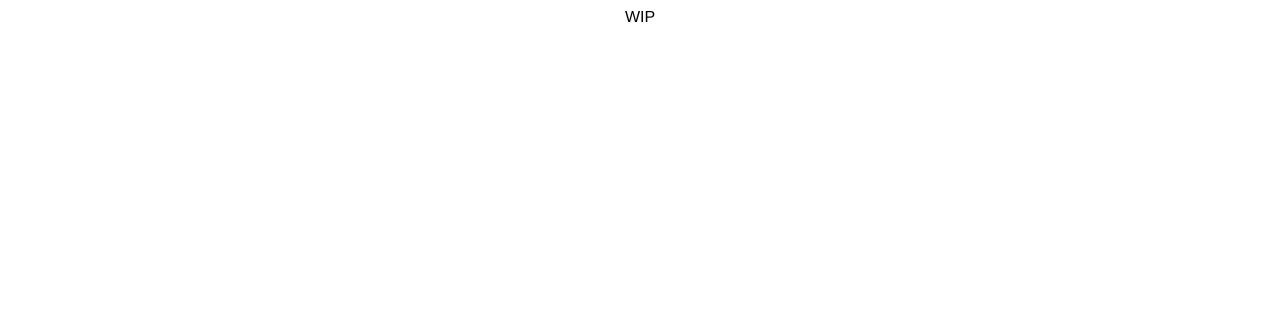
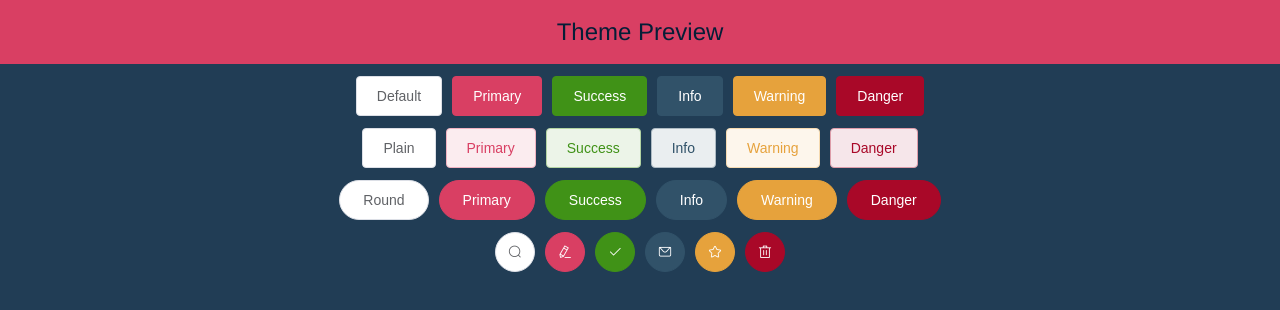
Before and after one commit to alex-c/firefly, a Vue app in the folder firefly-frontend/: page / in a window 1280 px wide. Shown: the top 310 px of the page. Built offline with nearby package versions, Linux system fonts and the light colour scheme.

Commit message:
Added Element UI, i18n and themes

```diff
--- a/firefly-frontend/package.json
+++ b/firefly-frontend/package.json
@@ -17,7 +17,9 @@
   },
   "dependencies": {
     "core-js": "^3.6.4",
+    "element-ui": "^2.13.0",
     "vue": "^2.6.11",
+    "vue-i18n": "^8.15.5",
     "vue-router": "^3.1.5",
     "vuex": "^3.1.2"
   },
--- a/firefly-frontend/public/index.html
+++ b/firefly-frontend/public/index.html
@@ -1,5 +1,5 @@
 <!DOCTYPE html>
-<html lang="en">
+<html lang="en" class="dark">
   <head>
     <meta charset="utf-8">
     <meta http-equiv="X-UA-Compatible" content="IE=edge">
--- a/firefly-frontend/src/App.vue
+++ b/firefly-frontend/src/App.vue
@@ -1,12 +1,64 @@
 <template>
-  <div id="app">WIP</div>
+  <div id="app">
+    <div class="header">Theme Preview</div>
+    <el-row>
+      <el-button>Default</el-button>
+      <el-button type="primary">Primary</el-button>
+      <el-button type="success">Success</el-button>
+      <el-button type="info">Info</el-button>
+      <el-button type="warning">Warning</el-button>
+      <el-button type="danger">Danger</el-button>
+    </el-row>
+    <el-row>
+      <el-button plain>Plain</el-button>
+      <el-button type="primary" plain>Primary</el-button>
+      <el-button type="success" plain>Success</el-button>
+      <el-button type="info" plain>Info</el-button>
+      <el-button type="warning" plain>Warning</el-button>
+      <el-button type="danger" plain>Danger</el-button>
+    </el-row>
+    <el-row>
+      <el-button round>Round</el-button>
+      <el-button type="primary" round>Primary</el-button>
+      <el-button type="success" round>Success</el-button>
+      <el-button type="info" round>Info</el-button>
+      <el-button type="warning" round>Warning</el-button>
+      <el-button type="danger" round>Danger</el-button>
+    </el-row>
+    <el-row>
+      <el-button icon="el-icon-search" circle></el-button>
+      <el-button type="primary" icon="el-icon-edit" circle></el-button>
+      <el-button type="success" icon="el-icon-check" circle></el-button>
+      <el-button type="info" icon="el-icon-message" circle></el-button>
+      <el-button type="warning" icon="el-icon-star-off" circle></el-button>
+      <el-button type="danger" icon="el-icon-delete" circle></el-button>
+    </el-row>
+  </div>
 </template>
 
 <style lang="scss">
+@import './style/themes.scss';
+
+body {
+  background-color: var($--theme-background);
+  margin: 0;
+}
+
 #app {
   font-family: Avenir, Helvetica, Arial, sans-serif;
   -webkit-font-smoothing: antialiased;
   -moz-osx-font-smoothing: grayscale;
   text-align: center;
+  color: var($--theme-foreground);
+}
+
+.header {
+  background-color: var($--theme-primary);
+  padding: 18px;
+  font-size: 24px;
+}
+
+.el-row {
+  margin-top: 12px;
 }
 </style>
--- /dev/null
+++ b/firefly-frontend/src/i18n/en.json
@@ -0,0 +1,2 @@
+{
+}
--- a/firefly-frontend/src/main.js
+++ b/firefly-frontend/src/main.js
@@ -1,12 +1,40 @@
 import Vue from 'vue';
-import App from './App.vue';
+Vue.config.productionTip = false;
+
+// Router & Vuex
 import router from './router';
 import store from './store';
 
-Vue.config.productionTip = false;
+// Element UI & theme
+import ElementUI from 'element-ui';
+import 'element-ui/lib/theme-chalk/reset.css';
+import './style/themes.scss';
+import enLocale from 'element-ui/lib/locale/lang/en';
+Vue.use(ElementUI);
 
+// Internationalization lib
+import VueI18n from 'vue-i18n';
+Vue.use(VueI18n);
+
+// Load messages
+import enMessages from './i18n/en.json';
+const messages = {
+  en: Object.assign(enMessages, enLocale),
+};
+
+// Configure internationalization
+let language = localStorage.getItem('language') || 'en';
+const i18n = new VueI18n({
+  locale: language,
+  fallbackLocale: 'en',
+  messages,
+});
+
+// Mount app
+import App from './App.vue';
 new Vue({
   router,
   store,
+  i18n,
   render: h => h(App),
 }).$mount('#app');
--- /dev/null
+++ b/firefly-frontend/src/style/colors.scss
@@ -0,0 +1,20 @@
+// Color theme inspired by: https://pigment.shapefactory.co/?a=D93F63&b=213D55
+
+// Primary color shades
+$primary: #D93F63;
+$primary-light: #F36187;
+$primary-dark: #A90828;
+
+//Secondary color shades
+$secondary: #213D55;
+$secondary-light: #315269;
+$secondary-dark: #162F48;
+
+// Light/dark for text over primary color
+$light: #FFFFFF;
+$dark: #051E37;
+
+// Variable names
+$--theme-primary: --theme-primary;
+$--theme-background: --theme-background;
+$--theme-foreground: --theme-foreground;
--- /dev/null
+++ b/firefly-frontend/src/style/mixins.scss
@@ -0,0 +1,5 @@
+@mixin spread-map($map: ()) {
+  @each $key, $value in $map {
+      #{$key}: $value;
+  }
+}
--- /dev/null
+++ b/firefly-frontend/src/style/themes.scss
@@ -0,0 +1,36 @@
+@import 'colors';
+@import 'mixins';
+
+// Color map for light theme
+$theme-map-light: (
+    $--theme-primary: $primary,
+    $--theme-background: $light,
+    $--theme-foreground: $light,
+);
+
+// Color map for dark theme
+$theme-map-dark: (
+    $--theme-primary: $primary,
+    $--theme-background: $secondary,
+    $--theme-foreground: $dark,
+);
+
+// Light theme
+:root.light {
+  @include spread-map($theme-map-light);
+}
+
+// Dark theme
+:root.dark {
+  @include spread-map($theme-map-dark);
+}
+
+// Customize Element UI Theme
+$--color-primary: $primary;
+$--color-info: $secondary-light;
+$--color-success: #409217;
+$--color-danger: $primary-dark;
+
+// Load ELement UI Theme
+$--font-path: '~element-ui/lib/theme-chalk/fonts';
+@import '~element-ui/packages/theme-chalk/src/index';
```
Also changed, not shown: 1 other file (tests, documents, lock files or other folders).
